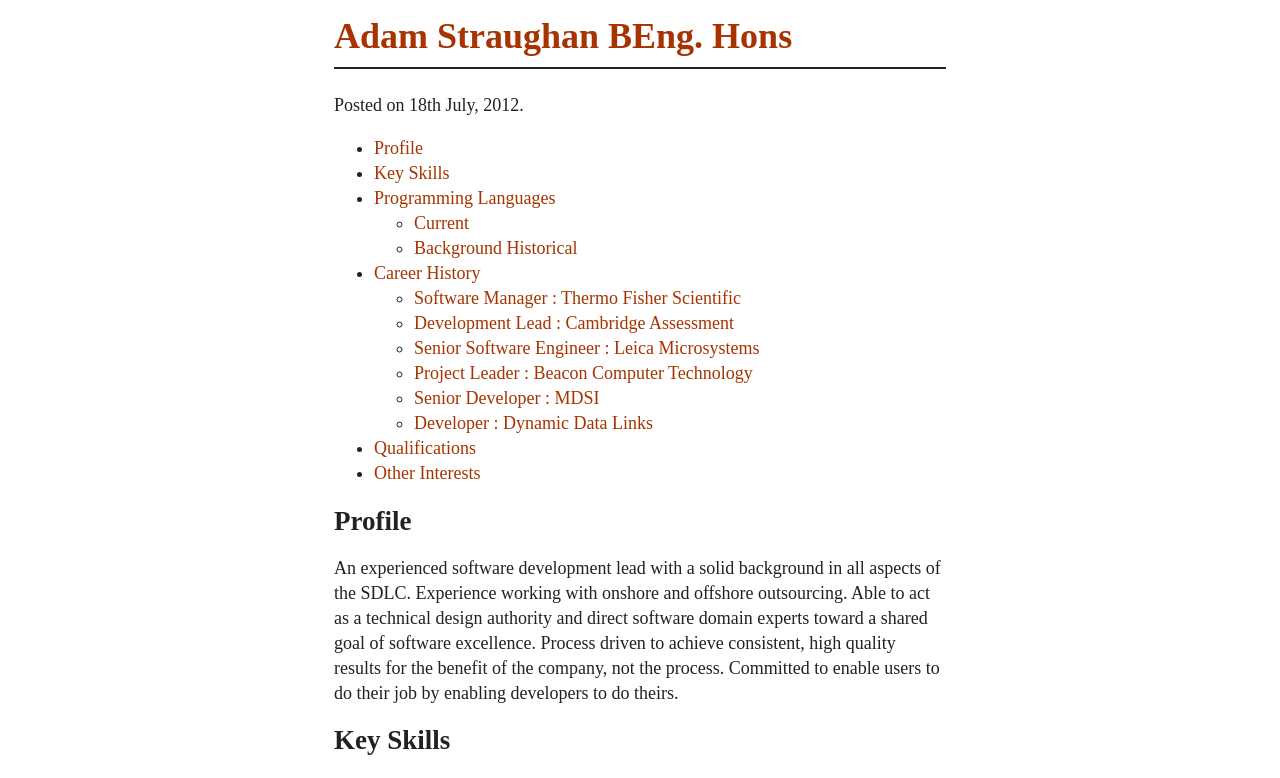
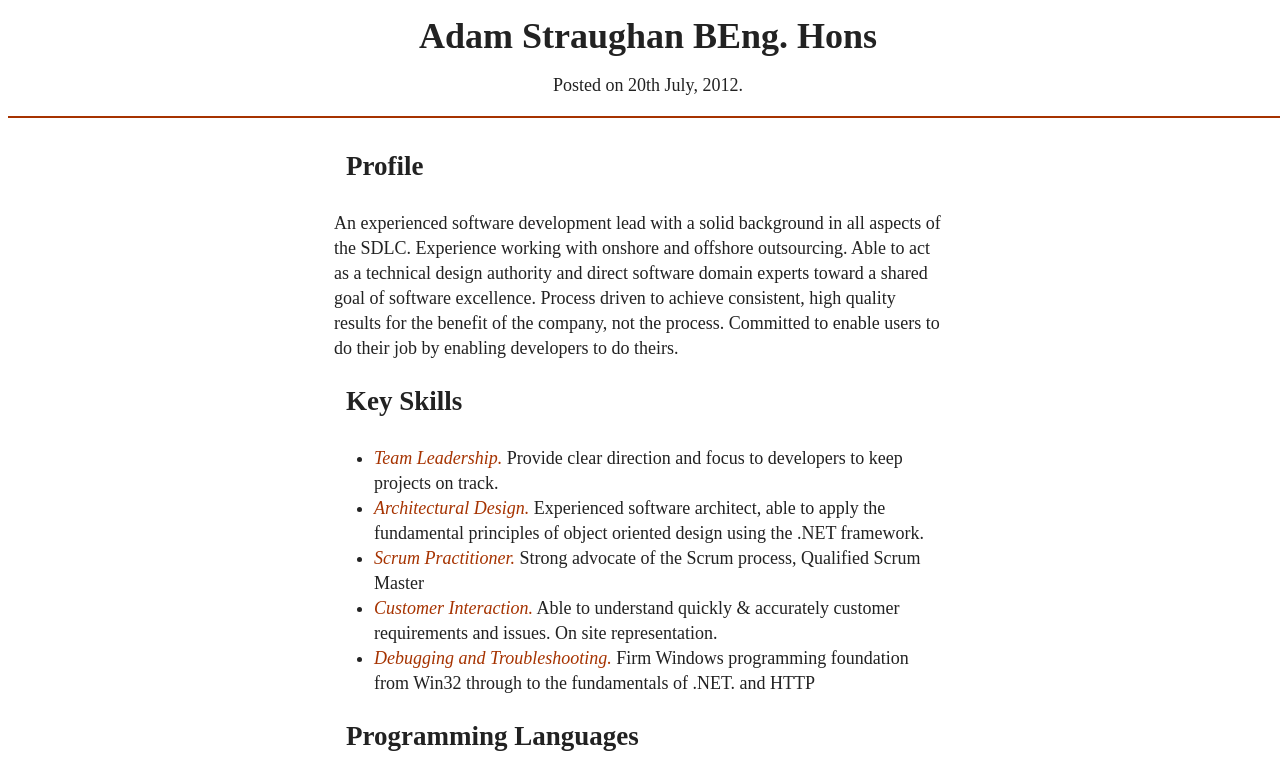
Before and after one commit to NearlyUnique/nearlyunique.github.io, a plain HTML site: page adam-straughan-cv-light.html in a window 1280 px wide. Shown: the top 778 px of the page. Drawn offline with nearby package versions, Linux system fonts and the light colour scheme.

Commit message:
added sticky headers

```diff
--- a/adam-straughan-cv-light.css
+++ b/adam-straughan-cv-light.css
@@ -46,25 +46,48 @@ hr { display:block; height:1px; border:0; border-top:1px solid #ccc; margin:1em
 
 input, select { vertical-align:middle; }
 /* END RESET CSS */
-
+/* Floating */
+.sticky-header{
+	border:2px solid white;
+	border-top:0;
+}
+.stuck-header {
+	position: fixed;
+	top: 0;
+	visibility: hidden;
+	border:2px solid #A63300;
+	border-top:0;
+}
+/* END Floating*/
 body{
 	font-family:Constantia,serif;
 	font-weight:normal;
 	font-size: 18px;
 	color:#222;
 	line-height: 25px;
+}
+header{
+	background: white;
+	position: fixed;
+	text-align: center;
+	top: 0;
+	width:100%;
+	border-bottom:2px solid #A63300;
+}
+article{
 	width: 612px;
 	margin: 0 auto;
+	margin-top: 8em;
 	margin-bottom: 5em;
 }
-h1{
-	padding-bottom:0.5em;
-	border-bottom:2px solid #222;
+h2, h3{
+  background: white;
+  padding: 10px;
+  margin: 0 0 20px 0;
 }
 a{
 	text-decoration:none;
 	color:#A63300;
-
 }
 a:hover{
 	color:#FF5C00;
--- a/adam-straughan-cv-light.html
+++ b/adam-straughan-cv-light.html
@@ -7,18 +7,19 @@
     <link rel="stylesheet" type="text/css" href="adam-straughan-cv-light.css" charset="utf-8" media="screen" />
 	<link rel="stylesheet" type="text/css" href="adam-straughan-cv-light-print.css" media="print" />
     <script type="text/javascript" src="http://ajax.googleapis.com/ajax/libs/jquery/1.7.2/jquery.min.js"></script>
+	<script type="text/javascript" src="adam-straughan-cv-light.js"></script>
 </head>
 <body>
 	<header>
 		<div id="title">
-			<h1><a href='#'>Adam Straughan BEng. Hons</a></h1>
+			<h1>Adam Straughan BEng. Hons</h1>
 		</div>
 		<div id="pub-date" class='noprint'>
-			<p>Posted on 18th July, 2012.</p>
+			<p>Posted on 20th July, 2012.</p>
 		</div>
 	</header>
 	<article>
-		<div class="toc noprint">
+		<div class="toc noprint" style='display:none;'><!-- Fix internal jump points to account for fixed header -->
 			<ul>
 				<li><a href="#profile">Profile</a></li>
 				<li><a href="#key-skills">Key Skills</a> </li>
@@ -42,8 +43,8 @@
 				<li><a href="#other-interests">Other Interests</a></li>
 			</ul>
 		</div>
-		<div>
-			<h2 id="profile">Profile</h2>
+		<div class="sticky-block">
+			<h2 id="profile"  class="sticky-header">Profile</h2>
 			<p>
 			An experienced software development lead with a solid background in all aspects
 			of the SDLC. Experience working with onshore and offshore outsourcing. Able to act
@@ -53,8 +54,8 @@
 			to do their job by enabling developers to do theirs.
 			</p>
 		</div>
-		<div>
-			<h2 id="key-skills">Key Skills</h2>
+		<div class="sticky-block">
+			<h2 id="key-skills" class="sticky-header">Key Skills</h2>
 			<ul>
 				<li><em>Team Leadership.</em>
 				Provide clear direction and focus to developers to keep projects on track.
@@ -71,8 +72,8 @@
 				Firm Windows programming foundation from Win32 through to the fundamentals of .NET. and HTTP</li>
 			</ul>
 		</div>
-		<div>
-			<h2 id="programming-languages">Programming Languages</h2>
+		<div class="sticky-block">
+			<h2 id="programming-languages" class="sticky-header">Programming Languages</h2>
 			<h3>Current</h3>
 			<ul>
 				<li>.NET CLR (C#), 10 years</li>
@@ -89,7 +90,8 @@
 		</div>
 		<div>
             <h2 id="career-history">Career History</h2>
-				<h3 id="thermo">
+			<div class="sticky-block">
+				<h3 id="thermo" class="sticky-header">
 				<span class='dates'>2011 - present</span>: <span class='role'>Software Manager</span>, <span class='company'>Thermo Fisher Scientific</span></h3>
 				<p>
 					Global scientific consumables, equipment and software. Developing software for control and use of
@@ -109,7 +111,9 @@
 					<li><em>Software Development.</em> Practice what I preach, leading by doing.
 					</li>
 				</ul>
-                <h3 id="ca">
+			</div>
+			<div class="sticky-block">
+			<h3 id="ca" class="sticky-header">
 			<span class='dates'>2007 - 2011</span>: <span class='role'>.Net Development Lead</span>, <span class='company'>Cambridge Assessment.</span></h3>
 			<p>
 				Worldwide examinations and assessment provider, many in-house business support
@@ -126,7 +130,9 @@
 					to enterprise architecture and mentor team through such initiatives as Coding Dojo.
 				</li>
 			</ul>
-                <h3 id="leica">
+			</div>
+			<div class="sticky-block">
+			<h3 id="leica" class="sticky-header">
 			<span class='dates'>2004 - 2007</span>: <span class='role'>Senior Software Engineer</span>, <span class='company'>Leica Microsystems</span></h3>
 			<p>
 				Main product, LAS, is a .Net 2.0 desktop application which allows configuration
@@ -142,7 +148,9 @@
 					including the integration of a SQL server backend. </li>
 				<li><em>Product Maintenance.</em> From requirements capture through component design, unit test
 					and code, complete new product modules</li></ul>
-                <h3 id='beacon'>
+			</div>
+			<div class="sticky-block">
+			<h3 id="beacon" class="sticky-header">
 			<span class='dates'>1999 - 2004</span>: <span class='role'>Project Leader</span>, <span class='company'>Beacon Computer Technology</span></h3>
 			<p>
 				Bespoke software development, web and desktop based, for various clients.</p>
@@ -164,7 +172,9 @@
 					</ul>
 				</li>
 			</ul>
-                <h3 id="mdsi">
+			</div>
+			<div class="sticky-block">
+			<h3 id="mdsi"  class="sticky-header">
 			<span class='dates'>1997 - 1999</span>: <span class='role'>Software Developer</span>, <span class='company'>MDSI</span></h3>
 			<p>
 				Mobile client server booking system.</p>
@@ -175,7 +185,9 @@
 				<li>On Site Visits to Singapore for sub-system test and integration</li>
 				<li>Product Maintenance. 16-bit MFC application to book and manage taxi system</li>
 			</ul>
-                <h3 id="ddl">
+			</div>
+			<div class="sticky-block">
+			<h3 id="ddl" class="sticky-header">
 			<span class='dates'>1995 - 1997</span>: <span class='role'>Software Developer</span>, <span class='company'>Dynamic Data Links</span></h3>
 			<p>
 				Bespoke desktop software development for various clients.</p>
--- /dev/null
+++ b/adam-straughan-cv-light.js
@@ -0,0 +1,44 @@
+var fixedHeadHeight = 0;
+
+function UpdateTableHeaders() {
+   $(".sticky-block").each(function() {
+
+	   var el             = $(this),
+		   offset         = el.offset(),
+		   scrollTop      = $(window).scrollTop(),
+		   stuckheader = $(".stuck-header", this);
+
+	   scrollTop += fixedHeadHeight;
+
+	   if ((scrollTop > offset.top) && (scrollTop < offset.top + el.height())) {
+		   stuckheader.css({
+			"visibility": "visible"
+		   });
+	   } else {
+		   stuckheader.css({
+			"visibility": "hidden"
+		   });
+	   };
+   });
+}
+
+$(function() {
+   fixedHeadHeight = $("header").height();
+
+   var clonedHeaderRow;
+
+   $(".sticky-block").each(function() {
+	   clonedHeaderRow = $(".sticky-header", this);
+	   clonedHeaderRow
+		 .before(clonedHeaderRow.clone())
+		 .css("width", clonedHeaderRow.width())
+		 .css("top", fixedHeadHeight)
+		 .addClass("stuck-header");
+
+   });
+
+   $(window)
+	.scroll(UpdateTableHeaders)
+	.trigger("scroll");
+
+});
```
Lines whose indentation alone changed are shown as unchanged.
